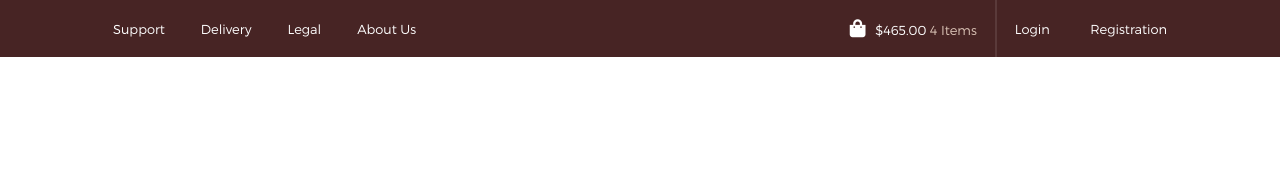
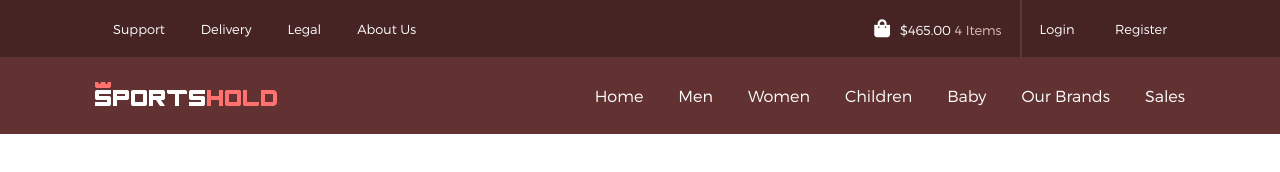
Before and after one commit to Evg-Klimov/sportshold, a plain HTML site: page app/index.html in a window 1280 px wide. Drawn offline with Linux system fonts and the light colour scheme.

Commit message:
Сверстано главное меню сайта

```diff
--- a/app/index.html
+++ b/app/index.html
@@ -55,12 +55,49 @@
 
         <div class="user-log">
           <a href="#">Login</a>
-          <a href="#">Registration</a>
+          <a href="#">Register</a>
         </div>
       </div>
 
     </div>
   </div>
+  <!-- /TOP-NAV FINISH -->
+
+  <header class="header">
+    <div class="container header__container">
+      <div class="logo">
+        <a href="./index.html">
+          <img src="./img/logo.png" alt="Логотип">
+        </a>
+      </div>
+
+      <nav class="navigation">
+        <ul class="main-menu">
+          <li>
+            <a href="#">Home</a>
+          </li>
+          <li>
+            <a href="#">Men</a>
+          </li>
+          <li>
+            <a href="#">Women</a>
+          </li>
+          <li>
+            <a href="#">Children</a>
+          </li>
+          <li>
+            <a href="#">Baby</a>
+          </li>
+          <li>
+            <a href="#">Our Brands</a>
+          </li>
+          <li>
+            <a href="#">Sales</a>
+          </li>
+        </ul>
+      </nav>
+    </div>
+  </header>
 </body>
 
 </html>
--- a/app/scss/layout/_header.scss
+++ b/app/scss/layout/_header.scss
@@ -0,0 +1,9 @@
+.header {
+	background-color: $buccaneer;
+
+	&__container {
+		display: flex;
+		justify-content: space-between;
+		align-items: center;
+	}
+}
--- a/app/scss/layout/_nav.scss
+++ b/app/scss/layout/_nav.scss
@@ -0,0 +1,31 @@
+.main-menu {
+	display: flex;
+	align-items: center;
+
+	li {
+		margin-left: 35px;
+	}
+
+	a {
+		position: relative;
+		display: inline-block;
+		padding: 30px 0 28px 0;
+		color: $white;
+
+		&::after {
+			@include pseudo;
+			left: -6px;
+			right: -6px;
+			bottom: 0;
+			height: 3px;
+			transform: scale(0);
+			transform-origin: left center;
+			background-color: $bittersweet;
+			transition: transform .2s linear;
+		}
+
+		&:hover::after {
+			transform: scale(1);
+		}
+	}
+}
```
Also changed, not shown: app/css/main.css.
